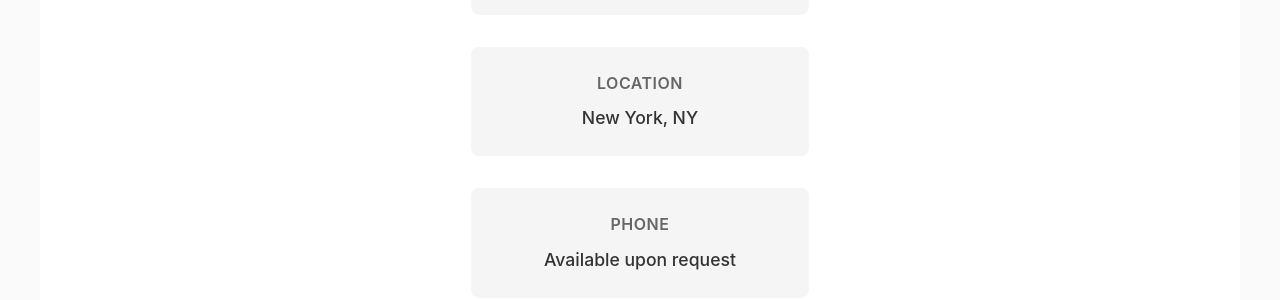
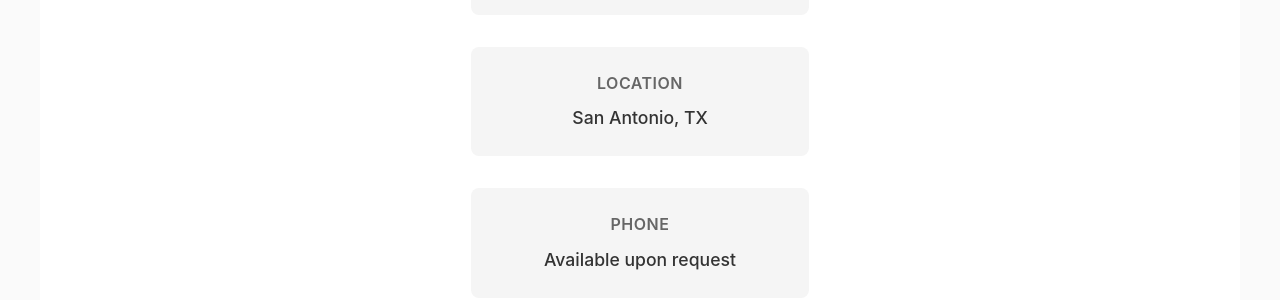
Before and after one commit to pankajsyadav/pankajyadav.github.io, a Jekyll site: the page built from _posts/2026-01-26-cloud-dw-comparison.md, in a window 1280 px wide and 900 px high, scrolled down 4937 px. Shown: the part 153-453 px from the top of the window. Built offline with Jekyll 4.4.1, drawn with Linux system fonts in a browser that asks for light colours.

Commit message:
Update contact information and social links

```diff
--- a/_layouts/default.html
+++ b/_layouts/default.html
@@ -239,12 +239,12 @@
 
         <div class="contact-item">
           <h3>Location</h3>
-          <p>New York, NY</p>
+          <p>San Antonio, TX</p>
         </div>
 
         <div class="contact-item">
           <h3>Phone</h3>
-          <p><a href="tel:+1234567890">Available upon request</a></p>
+          <p><a href="tel:+1 210 294 1837">Available upon request</a></p>
         </div>
       </div>
 
@@ -272,9 +272,9 @@
 
       <!-- Social Links -->
       <div class="social-links">
-        <a href="https://linkedin.com/in/your-linkedin" class="social-link" target="_blank">LinkedIn</a>
-        <a href="https://github.com/your-github" class="social-link" target="_blank">GitHub</a>
-        <a href="https://twitter.com/your-twitter" class="social-link" target="_blank">Twitter</a>
+        <a href="https://linkedin.com/in/pankajkyadav" class="social-link" target="_blank">LinkedIn</a>
+        <a href="https://github.com/pankajsyadav" class="social-link" target="_blank">GitHub</a>
+        <a href="https://twitter.com/_pankajYadav" class="social-link" target="_blank">Twitter</a>
       </div>
     </div>
   </section>
```
